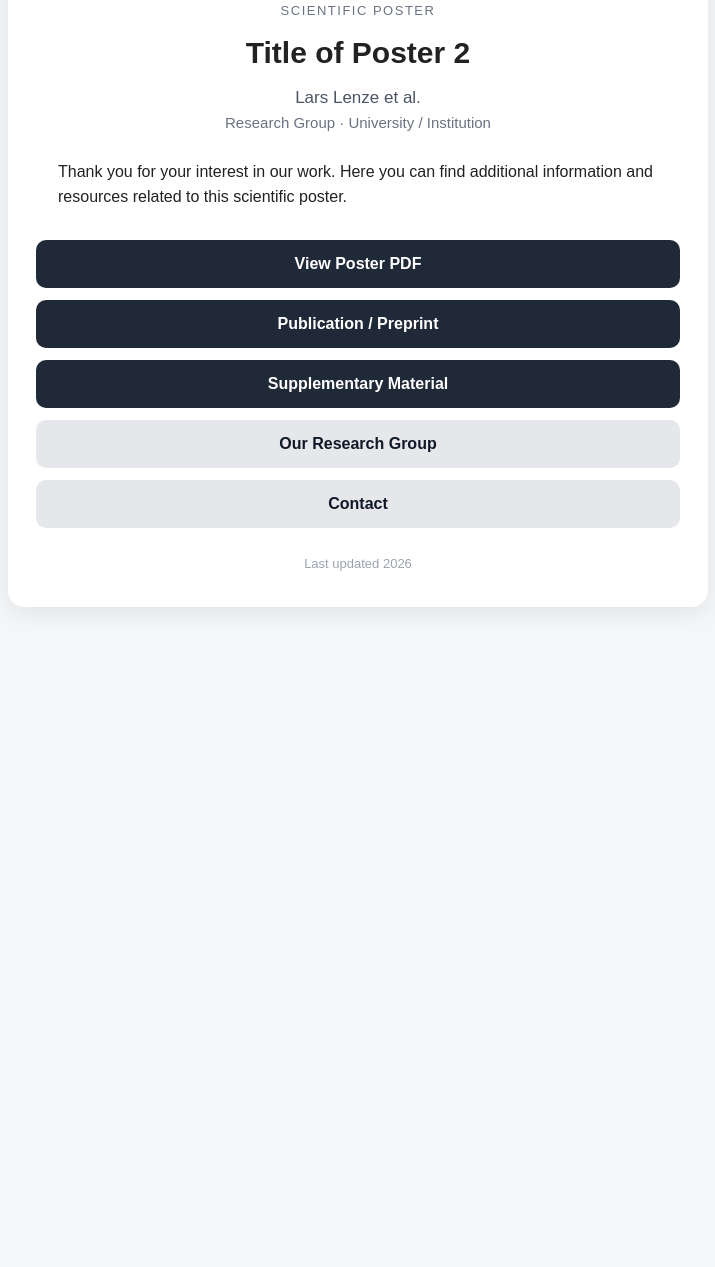
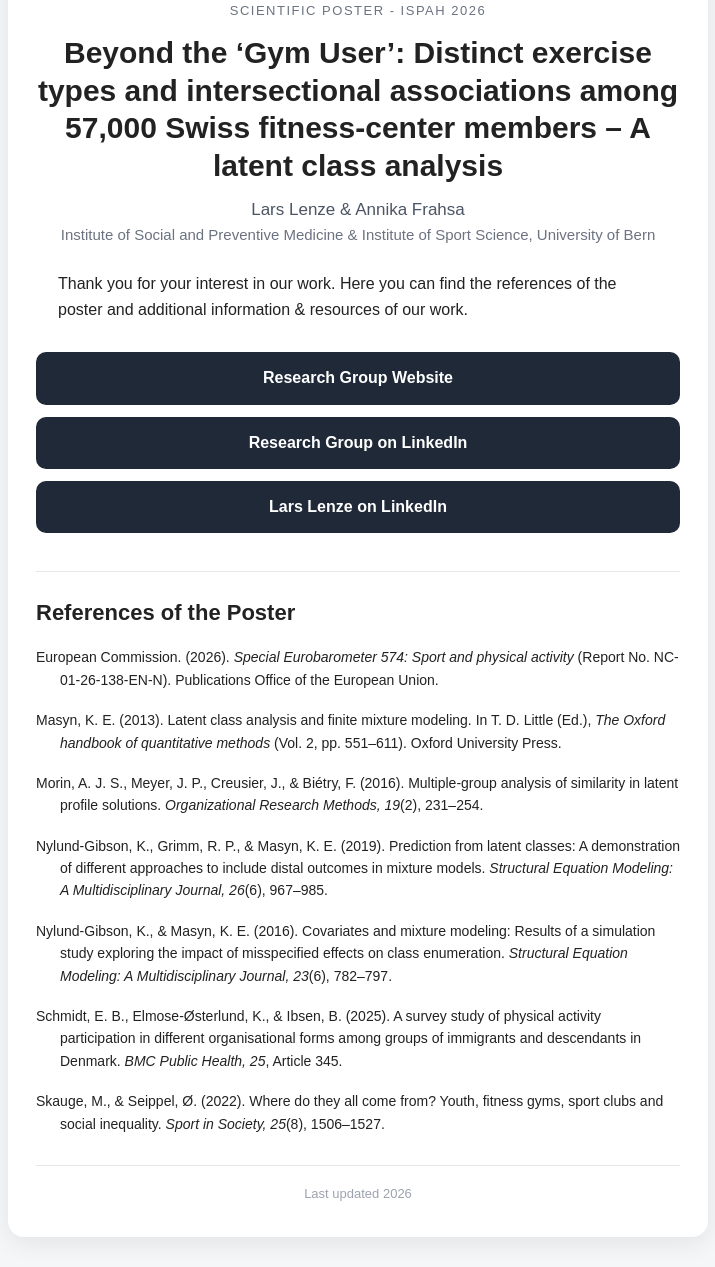
Before and after one commit to larslenze/posters, a plain HTML site: page poster-2/index.html in a window 1280 px wide. Shown: the part 63-1330 px from the top of the page, without its empty margins (282-997 px from the left). Before the commit the page ends 800 px from the top, so only its background shows below. Drawn offline with Linux system fonts and the light colour scheme.

Commit message:
Update index.html

```diff
--- a/poster-2/index.html
+++ b/poster-2/index.html
@@ -4,7 +4,7 @@
   <meta charset="UTF-8">
   <meta name="viewport" content="width=device-width, initial-scale=1.0">
 
-  <title>Scientific Poster 2 – Lars Lenze</title>
+  <title>Beyond the ‘Gym User’: Distinct exercise types and intersectional associations among 57,000 Swiss fitness-center members – A latent class analysis</title>
 
   <style>
     body {
@@ -70,23 +70,38 @@
       font-weight: 600;
       background: #1f2937;
       color: white;
+      line-height: 1.4;
     }
 
     .button:hover {
       background: #374151;
     }
 
-    .secondary {
-      background: #e5e7eb;
-      color: #111827;
+    .references {
+      margin-top: 38px;
+      padding-top: 28px;
+      border-top: 1px solid #e5e7eb;
+      text-align: left;
     }
 
-    .secondary:hover {
-      background: #d1d5db;
+    .references h2 {
+      font-size: 22px;
+      margin-top: 0;
+      margin-bottom: 20px;
+    }
+
+    .reference {
+      font-size: 14px;
+      line-height: 1.6;
+      margin-bottom: 18px;
+      padding-left: 24px;
+      text-indent: -24px;
     }
 
     .footer {
-      margin-top: 28px;
+      margin-top: 30px;
+      padding-top: 20px;
+      border-top: 1px solid #e5e7eb;
       font-size: 13px;
       color: #9ca3af;
     }
@@ -99,6 +114,14 @@
       h1 {
         font-size: 25px;
       }
+
+      .references h2 {
+        font-size: 20px;
+      }
+
+      .reference {
+        font-size: 13px;
+      }
     }
   </style>
 </head>
@@ -109,48 +132,105 @@
     <div class="card">
 
       <div class="label">
-        Scientific Poster
+        Scientific Poster - ISPAH 2026
       </div>
 
       <h1>
-        Title of Poster 2
+        Beyond the ‘Gym User’: Distinct exercise types and intersectional associations among 57,000 Swiss fitness-center members – A latent class analysis
       </h1>
 
       <div class="authors">
-        Lars Lenze et al.
+        Lars Lenze &amp Annika Frahsa
       </div>
 
       <div class="institution">
-        Research Group · University / Institution
+        Institute of Social and Preventive Medicine &amp; Institute of Sport Science, University of Bern
       </div>
 
       <div class="description">
         <p>
           Thank you for your interest in our work.
-          Here you can find additional information and resources
-          related to this scientific poster.
+          Here you can find the references of the poster and additional information &amp; resources of our work.
         </p>
       </div>
 
-      <a class="button" href="https://example.com" target="_blank">
-        View Poster PDF
+      <a
+        class="button"
+        href="https://www.ispm.unibe.ch/research/research_groups_and_themes/community_health_and_health_care_systems/index_eng.html"
+        target="_blank"
+        rel="noopener noreferrer"
+      >
+        Research Group Website
       </a>
 
-      <a class="button" href="https://example.com" target="_blank">
-        Publication / Preprint
+      <a
+        class="button"
+        href="https://www.linkedin.com/company/community-health-and-health-care-systems-research-group"
+        target="_blank"
+        rel="noopener noreferrer"
+      >
+        Research Group on LinkedIn
       </a>
 
-      <a class="button" href="https://example.com" target="_blank">
-        Supplementary Material
+      <a
+        class="button"
+        href="https://ch.linkedin.com/in/lars-lenze-a2a385255"
+        target="_blank"
+        rel="noopener noreferrer"
+      >
+        Lars Lenze on LinkedIn
       </a>
 
-      <a class="button secondary" href="https://example.com" target="_blank">
-        Our Research Group
-      </a>
+      <div class="references">
 
-      <a class="button secondary" href="mailto:your.email@example.com">
-        Contact
-      </a>
+
+  <h2>References of the Poster</h2>
+
+  <div class="reference">
+    European Commission. (2026).
+    <em>Special Eurobarometer 574: Sport and physical activity</em>
+    (Report No. NC-01-26-138-EN-N). Publications Office of the European Union.
+  </div>
+
+  <div class="reference">
+    Masyn, K. E. (2013).
+    Latent class analysis and finite mixture modeling.
+    In T. D. Little (Ed.),
+    <em>The Oxford handbook of quantitative methods</em>
+    (Vol. 2, pp. 551–611). Oxford University Press.
+  </div>
+
+  <div class="reference">
+    Morin, A. J. S., Meyer, J. P., Creusier, J., &amp; Biétry, F. (2016).
+    Multiple-group analysis of similarity in latent profile solutions.
+    <em>Organizational Research Methods, 19</em>(2), 231–254.
+  </div>
+
+  <div class="reference">
+    Nylund-Gibson, K., Grimm, R. P., &amp; Masyn, K. E. (2019).
+    Prediction from latent classes: A demonstration of different approaches to include distal outcomes in mixture models.
+    <em>Structural Equation Modeling: A Multidisciplinary Journal, 26</em>(6), 967–985.
+  </div>
+
+  <div class="reference">
+    Nylund-Gibson, K., &amp; Masyn, K. E. (2016).
+    Covariates and mixture modeling: Results of a simulation study exploring the impact of misspecified effects on class enumeration.
+    <em>Structural Equation Modeling: A Multidisciplinary Journal, 23</em>(6), 782–797.
+  </div>
+
+  <div class="reference">
+    Schmidt, E. B., Elmose-Østerlund, K., &amp; Ibsen, B. (2025).
+    A survey study of physical activity participation in different organisational forms among groups of immigrants and descendants in Denmark.
+    <em>BMC Public Health, 25</em>, Article 345.
+  </div>
+
+  <div class="reference">
+    Skauge, M., &amp; Seippel, Ø. (2022).
+    Where do they all come from? Youth, fitness gyms, sport clubs and social inequality.
+    <em>Sport in Society, 25</em>(8), 1506–1527.
+  </div>
+
+</div>
 
       <div class="footer">
         Last updated 2026
```
